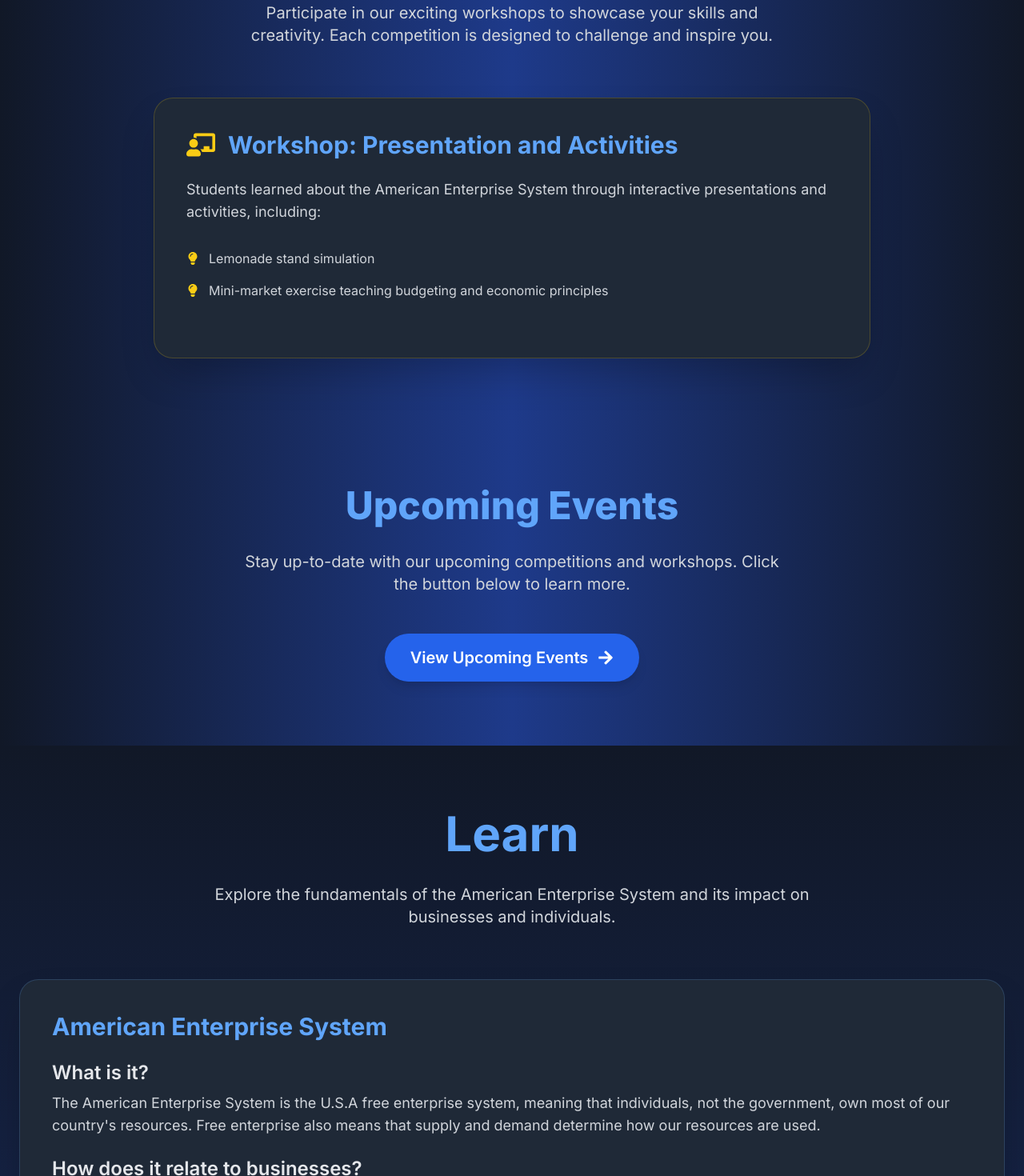
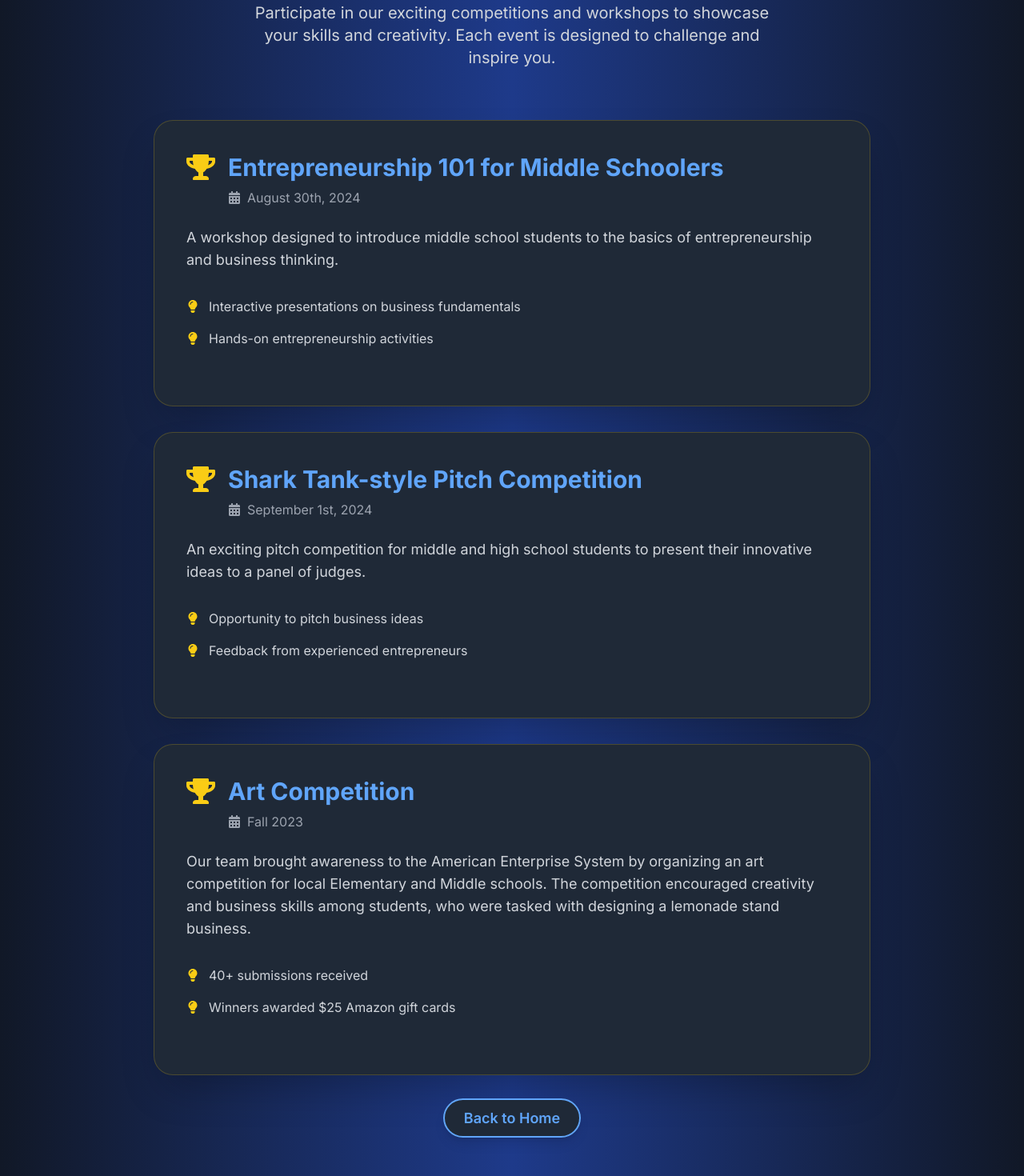
Before and after one commit to arao761/innovate-usa, a Next.js app: page / in a window 1280 px wide. Shown: the part 5400-6870 px from the top of the page at 80% size. Built offline with nearby package versions, Linux system fonts and the light colour scheme.

Commit message:
matched styling

```diff
--- a/components/Workshops.tsx
+++ b/components/Workshops.tsx
@@ -1,10 +1,41 @@
 import React from 'react';
 import { motion } from 'framer-motion';
-import { FaLightbulb, FaChalkboardTeacher } from 'react-icons/fa';
+import { FaTrophy, FaCalendarAlt, FaLightbulb } from 'react-icons/fa';
+import Link from 'next/link';
 
 const CompetitionsSection: React.FC = () => {
+    const events = [
+        {
+            title: "Entrepreneurship 101 for Middle Schoolers",
+            description: "A workshop designed to introduce middle school students to the basics of entrepreneurship and business thinking.",
+            date: "August 30th, 2024",
+            highlights: [
+                "Interactive presentations on business fundamentals",
+                "Hands-on entrepreneurship activities"
+            ]
+        },
+        {
+            title: "Shark Tank-style Pitch Competition",
+            description: "An exciting pitch competition for middle and high school students to present their innovative ideas to a panel of judges.",
+            date: "September 1st, 2024",
+            highlights: [
+                "Opportunity to pitch business ideas",
+                "Feedback from experienced entrepreneurs"
+            ]
+        },
+        {
+            title: "Art Competition",
+            description: "Our team brought awareness to the American Enterprise System by organizing an art competition for local Elementary and Middle schools. The competition encouraged creativity and business skills among students, who were tasked with designing a lemonade stand business.",
+            date: "Fall 2023",
+            highlights: [
+                "40+ submissions received",
+                "Winners awarded $25 Amazon gift cards"
+            ]
+        }
+    ];
+
     return (
-        <section id="workshops" className="py-12 sm:py-20 bg-gradient-to-r from-gray-900 via-blue-900 to-gray-900">
+        <section id="competitions" className="py-12 sm:py-20 bg-gradient-to-r from-gray-900 via-blue-900 to-gray-900">
             <div className="container mx-auto px-4 sm:px-6">
                 <motion.div
                     initial={{ opacity: 0, y: 20 }}
@@ -12,37 +43,50 @@ const CompetitionsSection: React.FC = () => {
                     transition={{ duration: 0.8 }}
                     className="text-center mb-10 sm:mb-16"
                 >
-                    <h2 className="text-3xl sm:text-5xl font-bold text-blue-400 mb-4 sm:mb-8">Past Workshops</h2>
+                    <h2 className="text-3xl sm:text-5xl font-bold text-blue-400 mb-4 sm:mb-8">Competitions and Workshops</h2>
                     <p className="text-lg sm:text-xl text-gray-300 max-w-2xl mx-auto">
-                        Participate in our exciting workshops to showcase your skills and creativity. Each competition is designed to challenge and inspire you.
+                        Participate in our exciting competitions and workshops to showcase your skills and creativity. Each event is designed to challenge and inspire you.
                     </p>
                 </motion.div>
                 <motion.div
-                    className="max-w-4xl mx-auto"
+                    className="max-w-4xl mx-auto space-y-8"
                     initial={{ opacity: 0, y: 20 }}
                     animate={{ opacity: 1, y: 0 }}
                     transition={{ duration: 0.8, delay: 0.2 }}
                 >
-                    <div className="bg-gray-800 p-6 sm:p-10 rounded-3xl shadow-2xl hover:shadow-yellow-400/20 transition-all duration-300 border border-yellow-400/20">
+                    {events.map((event, index) => (
+                        <div key={index} className="bg-gray-800 p-6 sm:p-10 rounded-3xl shadow-2xl hover:shadow-yellow-400/20 transition-all duration-300 border border-yellow-400/20">
                             <div className="flex flex-col sm:flex-row items-center sm:items-start mb-4 sm:mb-6">
-                            <FaChalkboardTeacher className="text-3xl sm:text-4xl text-yellow-400 mb-2 sm:mb-0 sm:mr-4" />
-                            <h3 className="text-2xl sm:text-3xl font-bold text-blue-400 text-center sm:text-left">Workshop: Presentation and Activities</h3>
+                                <FaTrophy className="text-3xl sm:text-4xl text-yellow-400 mb-2 sm:mb-0 sm:mr-4" />
+                                <div>
+                                    <h3 className="text-2xl sm:text-3xl font-bold text-blue-400 text-center sm:text-left mb-2">{event.title}</h3>
+                                    <span className="text-gray-400 flex items-center justify-center sm:justify-start text-sm sm:text-base">
+                                        <FaCalendarAlt className="mr-2" />
+                                        {event.date}
+                                    </span>
+                                </div>
                             </div>
                             <p className="text-gray-300 mb-6 sm:mb-8 text-base sm:text-lg leading-relaxed">
-                            Students learned about the American Enterprise System through interactive presentations and activities, including:
+                                {event.description}
                             </p>
                             <ul className="list-none space-y-3 sm:space-y-4 mb-6 sm:mb-8">
-                            <li className="flex items-start">
+                                {event.highlights.map((highlight, hIndex) => (
+                                    <li key={hIndex} className="flex items-start">
                                         <FaLightbulb className="text-yellow-400 mt-1 mr-3 flex-shrink-0" />
-                                <span className="text-gray-300 text-sm sm:text-base">Lemonade stand simulation</span>
+                                        <span className="text-gray-300 text-sm sm:text-base">{highlight}</span>
                                     </li>
-                            <li className="flex items-start">
-                                <FaLightbulb className="text-yellow-400 mt-1 mr-3 flex-shrink-0" />
-                                <span className="text-gray-300 text-sm sm:text-base">Mini-market exercise teaching budgeting and economic principles</span>
-                            </li>
+                                ))}
                             </ul>
                         </div>
+                    ))}
                 </motion.div>
+                <div className="text-center mt-10">
+                    <Link href="/" passHref>
+                        <a className="bg-gray-800 text-blue-400 px-6 py-3 rounded-full shadow-lg hover:bg-gray-700 transition-all duration-300 text-lg font-semibold border-2 border-blue-400">
+                            Back to Home
+                        </a>
+                    </Link>
+                </div>
             </div>
         </section>
     );
```
Lines whose indentation alone changed are shown as unchanged.
